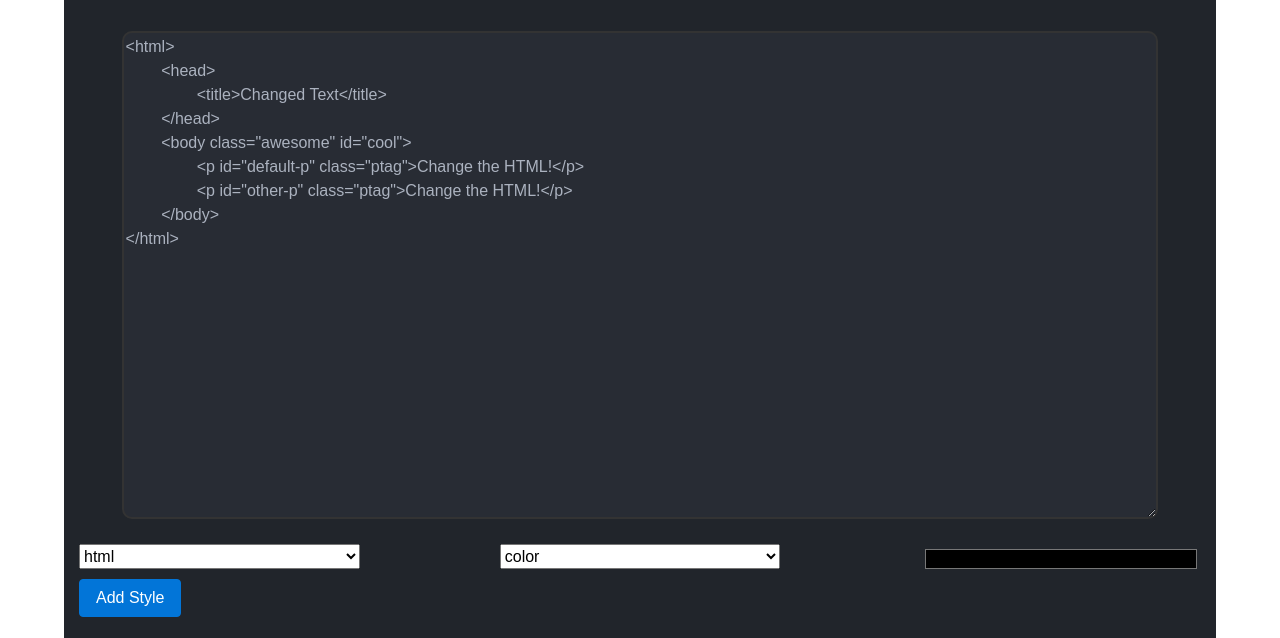
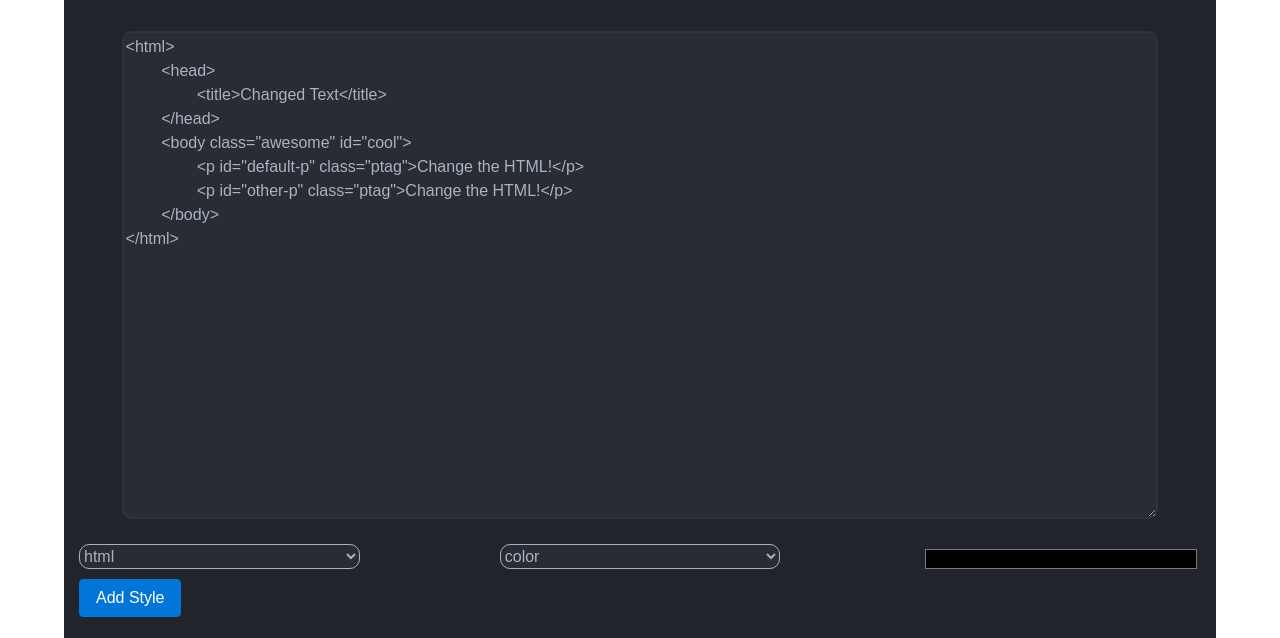
Before and after one commit to zormond/colorChanger, a plain HTML site: page index.html in a window 1280 px wide. Shown: the part 155-793 px from the top of the page. Drawn offline with nearby package versions, Linux system fonts and the light colour scheme.

Commit message:
added some css

```diff
--- a/main.css
+++ b/main.css
@@ -27,11 +27,16 @@ input[type="color"] {
 	height: 30px;
 }
 
-input:hover, button:hover, select:hover {
+input:hover, button:hover, select:hover, option:hover {
 	cursor: pointer;
 }
 
-
+select {
+	background: #282C34;
+	border: 1px solid #abb2bf;
+	color: #abb2bf;
+	border-radius: 10px;
+}
 
 .app {
 	width: 90%;
@@ -63,7 +68,6 @@ input:hover, button:hover, select:hover {
 	margin-bottom: 5px;
 	width: 25%;
 	height: 25px;
-	color: #000;
 }
 
 #textArea{
```
